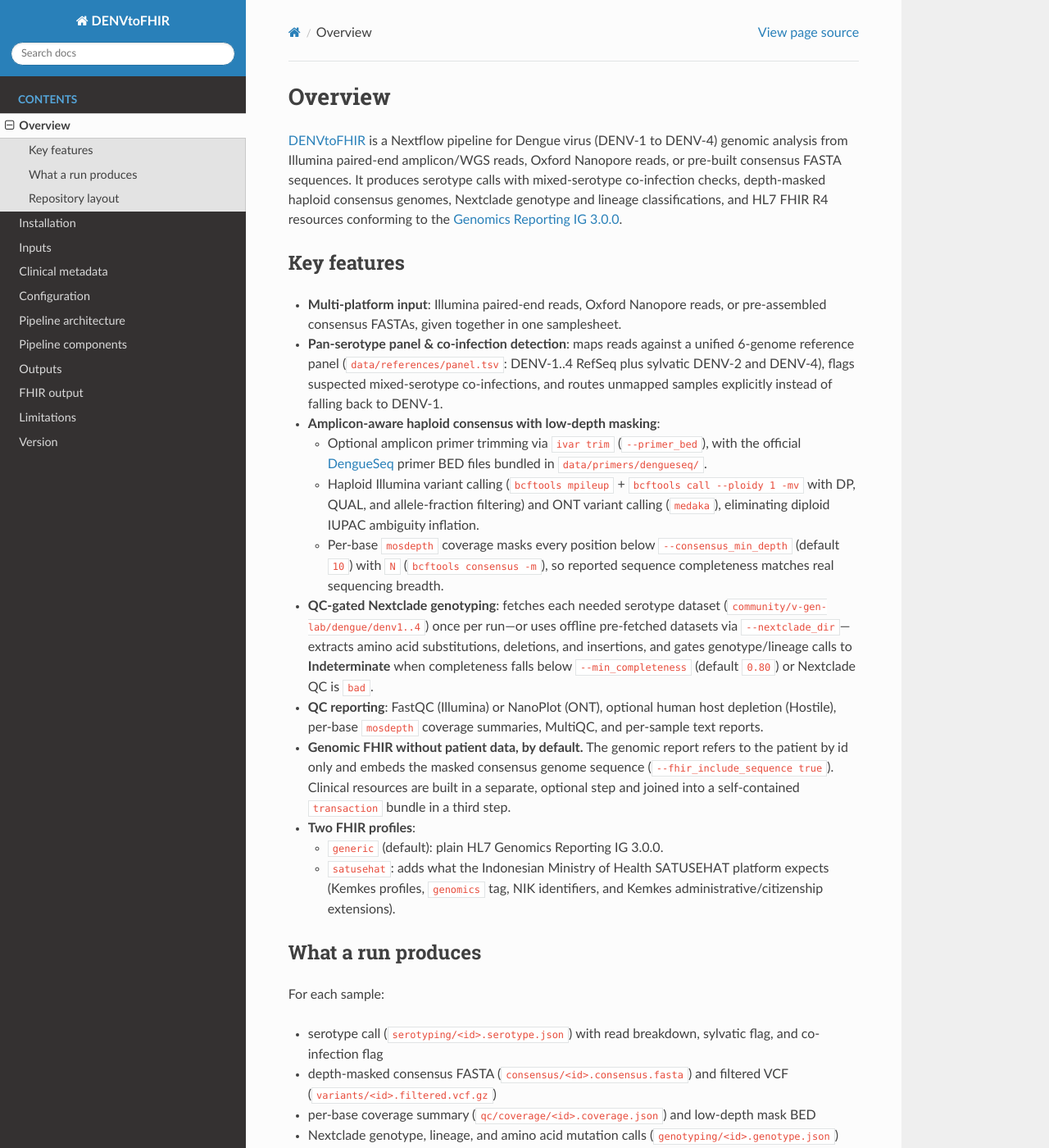
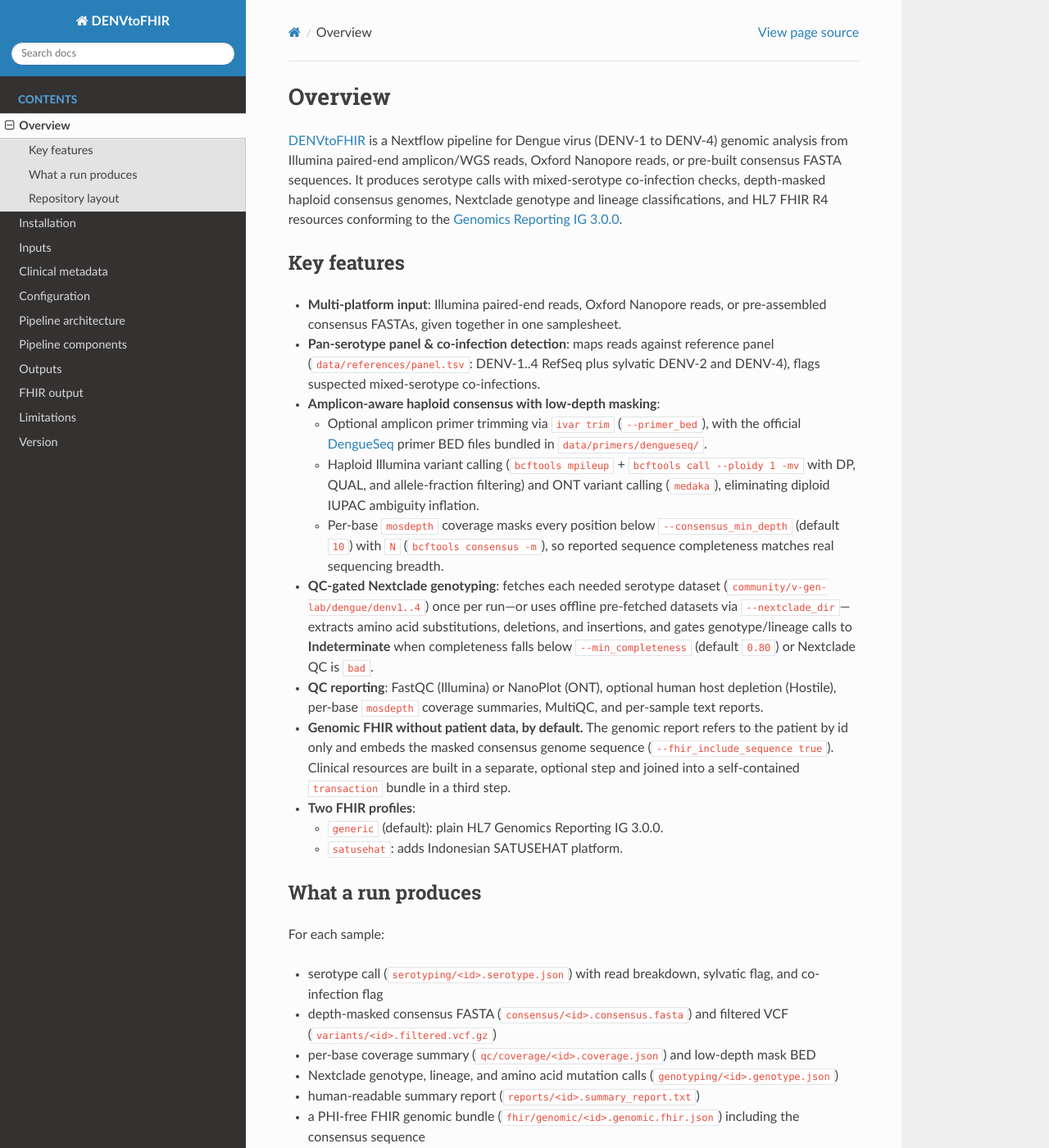
Before and after one commit to robind1/DENV-pipeline-docs, a Sphinx documentation site: the page built from docs/source/overview.md, in a window 1280 px wide and 1400 px high. Shown: the whole window at 82% size. Built offline with Sphinx 7.4.7 and the Read the Docs theme 3.1.0, drawn with Linux system fonts in a browser that asks for light colours.

Commit message:
Update overview.md

```diff
--- a/docs/source/overview.md
+++ b/docs/source/overview.md
@@ -11,10 +11,9 @@ classifications, and HL7 FHIR R4 resources conforming to the
 
 - **Multi-platform input**: Illumina paired-end reads, Oxford Nanopore reads, or pre-assembled
   consensus FASTAs, given together in one samplesheet.
-- **Pan-serotype panel & co-infection detection**: maps reads against a unified 6-genome reference
+- **Pan-serotype panel & co-infection detection**: maps reads against reference
   panel (`data/references/panel.tsv`: DENV-1..4 RefSeq plus sylvatic DENV-2 and DENV-4), flags
-  suspected mixed-serotype co-infections, and routes unmapped samples explicitly instead of
-  falling back to DENV-1.
+  suspected mixed-serotype co-infections.
 - **Amplicon-aware haploid consensus with low-depth masking**:
   - Optional amplicon primer trimming via `ivar trim` (`--primer_bed`), with the official
     [DengueSeq](https://doi.org/10.1186/s12864-024-10350-x) primer BED files bundled in
@@ -38,8 +37,7 @@ classifications, and HL7 FHIR R4 resources conforming to the
   `transaction` bundle in a third step.
 - **Two FHIR profiles**:
   - `generic` (default): plain HL7 Genomics Reporting IG 3.0.0.
-  - `satusehat`: adds what the Indonesian Ministry of Health SATUSEHAT platform expects (Kemkes
-    profiles, `genomics` tag, NIK identifiers, and Kemkes administrative/citizenship extensions).
+  - `satusehat`: adds Indonesian SATUSEHAT platform.
 
 ## What a run produces
 
```
